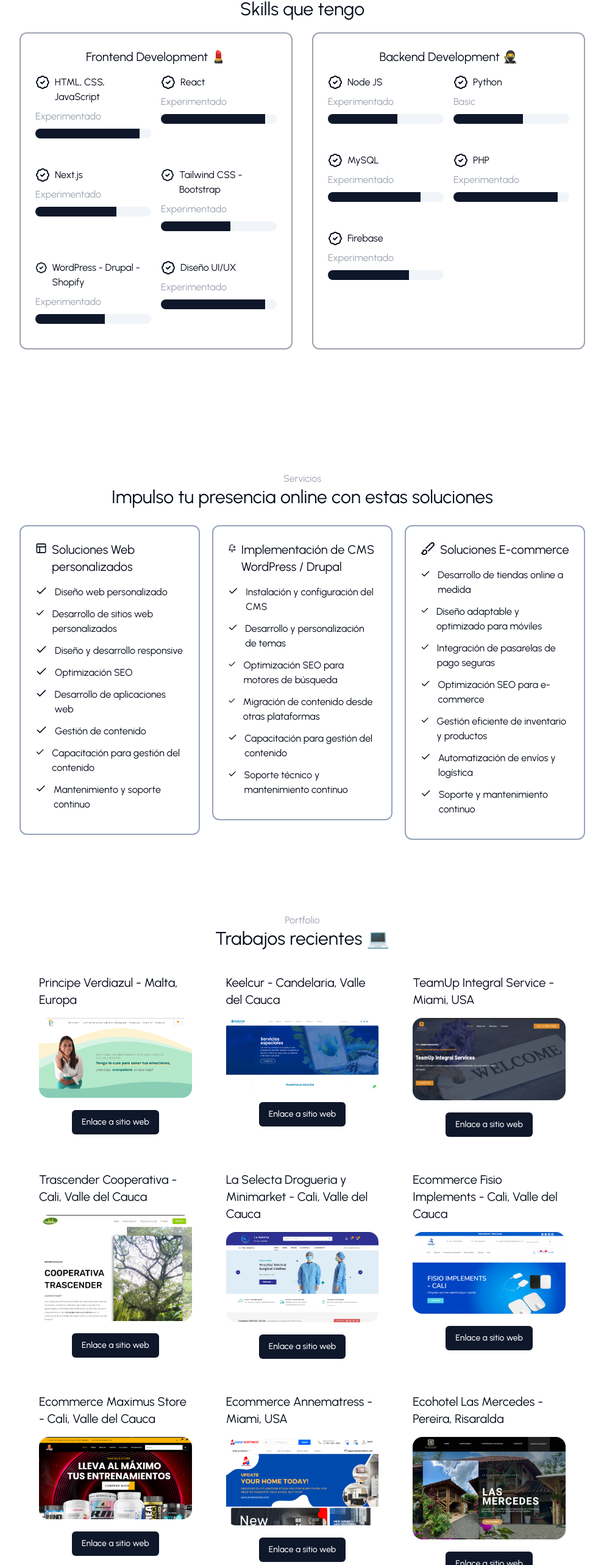
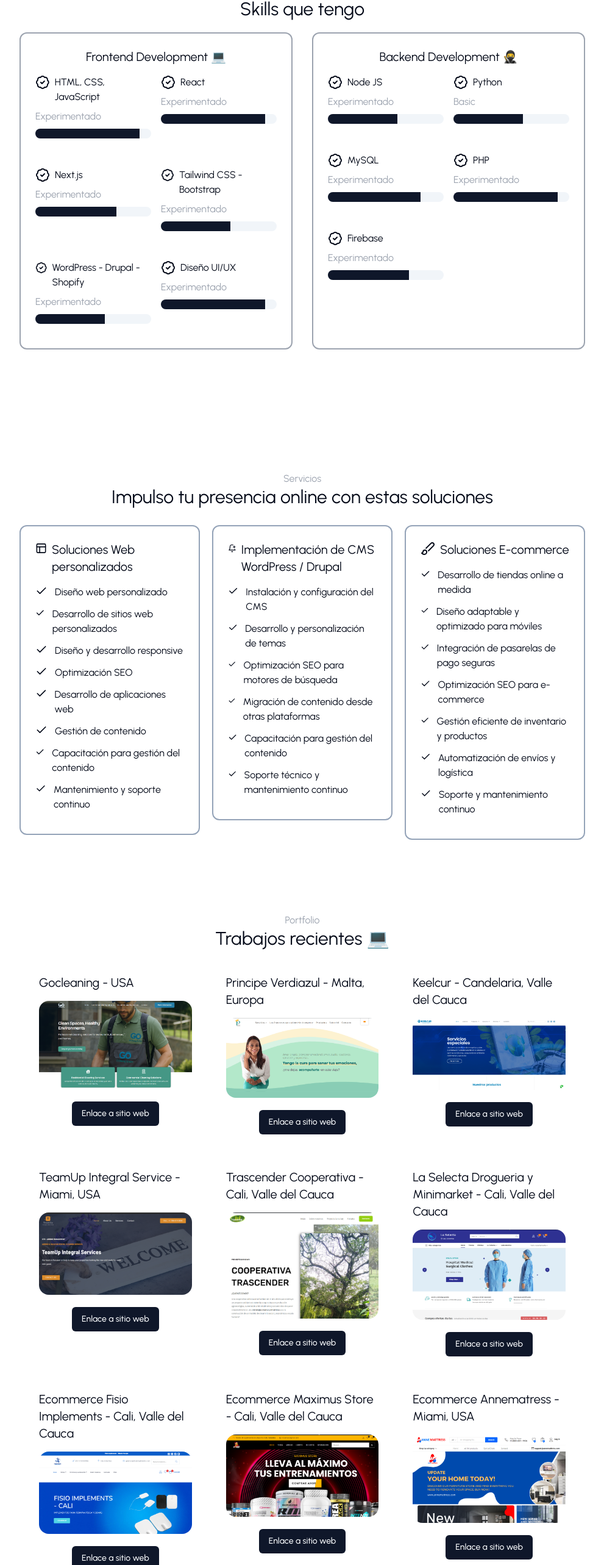
Before and after one commit to Jhondao/Jhonorozco.com, a Next.js app: page / in a window 1280 px wide. Shown: the part 1857-4423 px from the top of the page at 61% size, without its empty margins (144-1135 px from the left). Built offline with nearby package versions, Linux system fonts and the light colour scheme.

Commit message:
[ADD] - Nuevo proyecto al portafolio

```diff
--- a/data.tsx
+++ b/data.tsx
@@ -78,7 +78,7 @@ export const dataSlider = [
 export const dataExperience = [
     {
         id: 1,
-        title: "Frontend Development  💄",
+        title: "Frontend Development 💻",
         experience: [
             {
                 name: "HTML, CSS, JavaScript",
@@ -234,69 +234,70 @@ export const dataServices = [
 ];
 
 export const dataPortfolio = [
+     {
+        id: 1,
+        title: "Gocleaning - USA",
+        image: "/img-gohcleaning.png",
+        urlGithub: "#!",
+        urlDemo: "https://gohcleaning.com/",
+    },
     {
-        id: 1,
+        id: 2,
         title: "Principe Verdiazul - Malta, Europa",
         image: "/img-principe.png",
         urlGithub: "#!",
         urlDemo: "https://principeverdiazul.com/",
     },
       {
-        id: 2,
+        id: 3,
         title: "Keelcur - Candelaria, Valle del Cauca",
         image: "/img-keelcur.png",
         urlGithub: "#!",
         urlDemo: "https://keelcur.com/",
     },
     {
-        id: 3,
+        id: 4,
         title: "TeamUp Integral Service - Miami, USA",
         image: "/img-teamupintegral.png",
         urlGithub: "#!",
         urlDemo: "https://teamupintegral.com/",
     },
     {
-        id: 4,
+        id: 5,
         title: "Trascender Cooperativa - Cali, Valle del Cauca",
         image: "/img-trascender.png",
         urlGithub: "#!",
         urlDemo: "https://trascendercooperativa.com/",
     },
     {
-        id: 5,
+        id: 6,
         title: "La Selecta Drogueria y Minimarket - Cali, Valle del Cauca",
         image: "/img-selecta.png",
         urlGithub: "#!",
         urlDemo: "https://www.laselecta.com.co/",
     },
     {
-        id: 6,
+        id: 7,
         title: "Ecommerce Fisio Implements - Cali, Valle del Cauca",
         image: "/img-fisioimplements.png",
         urlGithub: "#!",
         urlDemo: "https://fisioimplements.com/",
     },
     {
-        id: 7,
+        id: 8,
         title: "Ecommerce Maximus Store - Cali, Valle del Cauca",
         image: "/img-maximusstore.png",
         urlGithub: "#!",
         urlDemo: "https://maximustore.com/",
     },
     {
-        id: 8,
+        id: 9,
         title: "Ecommerce Annematress - Miami, USA",
         image: "/img-annematress.png",
         urlGithub: "#!",
         urlDemo: "https://annemattress.com/",
     },
-    {
-        id: 9,
-        title: "Ecohotel Las Mercedes - Pereira, Risaralda",
-        image: "/img-ecohotel.png",
-        urlGithub: "#!",
-        urlDemo: "https://ecohotellasmercedes.com/",
-    },
+
 
 
 ];
```
Also changed, not shown: public/img-gohcleaning.png (added).
